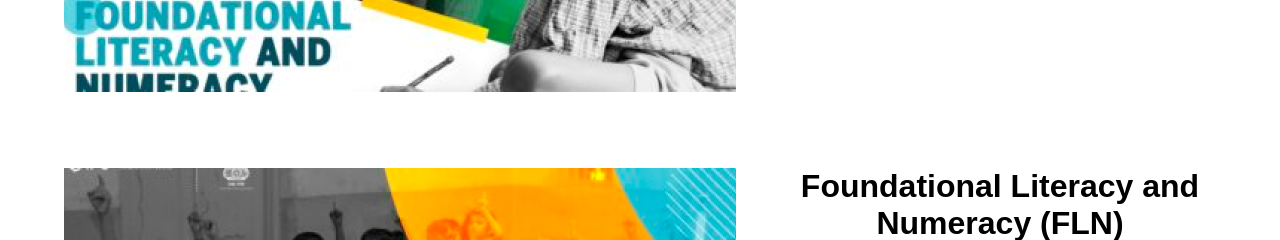
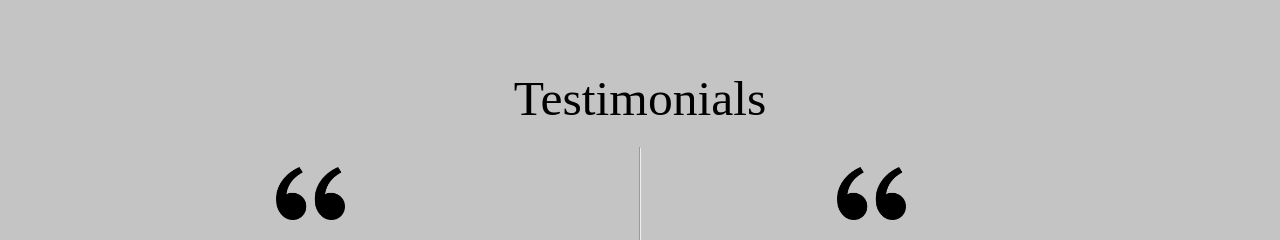
Before and after one commit to ProjectASWA/ProjectASWA, a React (Create React App) app: page / in a window 1280 px wide. Shown: the part 2560-2800 px from the top of the page. Built offline with nearby package versions, Linux system fonts and the light colour scheme.

Commit message:
Adjustments

```diff
--- a/src/App.js
+++ b/src/App.js
@@ -22,13 +22,13 @@ function App() {
   return (
     <div className="App">
       <NavBar />
-      {/* <Switch>
+      <Switch>
         <Route exact path="/" component={Home} />
         <Route exact path="/About" component={About} />
         <Route exact path="/Reports" component={Reports} />
         <Route exact path="/JoinWithUs" component={JoinWithUs} />
         <Route exact path="/MediaCoverage" component={MediaCoverage} />
-      </Switch> */}
+      </Switch>
       <Education />
     </div>
   );
--- a/src/components/Testimonials/index.css
+++ b/src/components/Testimonials/index.css
@@ -1,6 +1,9 @@
 .Testimonials-container {
   padding: 80px;
   background-color: #c4c4c4;
+}
+
+.laptop-testimonials {
   display: flex;
   flex-direction: column;
   margin: auto;
@@ -8,9 +11,24 @@
   gap: 40px;
 }
 
-
-@media (max-width: 1000px) {
-  .Testimonials-container{
+@media (max-width: 992px) {
+  .laptop-testimonials {
     display: none;
   }
 }
+
+@media screen and (min-width: 992px) {
+  .mobile-testimonials {
+    display: none;
+  }
+}
+
+.Testimonials-heading {
+  color: #000;
+  font-family: Inika;
+  font-size: 49.549px;
+  font-style: normal;
+  font-weight: 400;
+  line-height: normal;
+  margin-bottom: 20px;
+}
--- a/src/components/Testimonials/index.js
+++ b/src/components/Testimonials/index.js
@@ -1,15 +1,25 @@
 import "./index.css";
 import { Component } from "react";
+
 import TestimonialsCard from "../TestimonialsCard";
+
 import HorizontalLines from "../HorizontalLines";
 
+import MobileTestimonials from "../MobileTestimonials";
 class Testimonials extends Component {
   render() {
     return (
       <div className="Testimonials-container">
-        <TestimonialsCard />
-        <HorizontalLines />
-        <TestimonialsCard />
+        <h1 className="Testimonials-heading">Testimonials</h1>
+        <div className="laptop-testimonials">
+          <TestimonialsCard />
+          <HorizontalLines />
+          <TestimonialsCard />
+        </div>
+
+        <div className="mobile-testimonials">
+          <MobileTestimonials />
+        </div>
       </div>
     );
   }
--- a/src/components/TestimonialsCard/index.css
+++ b/src/components/TestimonialsCard/index.css
@@ -63,7 +63,6 @@
   font-weight: 700;
   line-height: normal;
   margin-top: 30px;
-  width: 342px;
 }
 
 .double-quotes-image {
```
